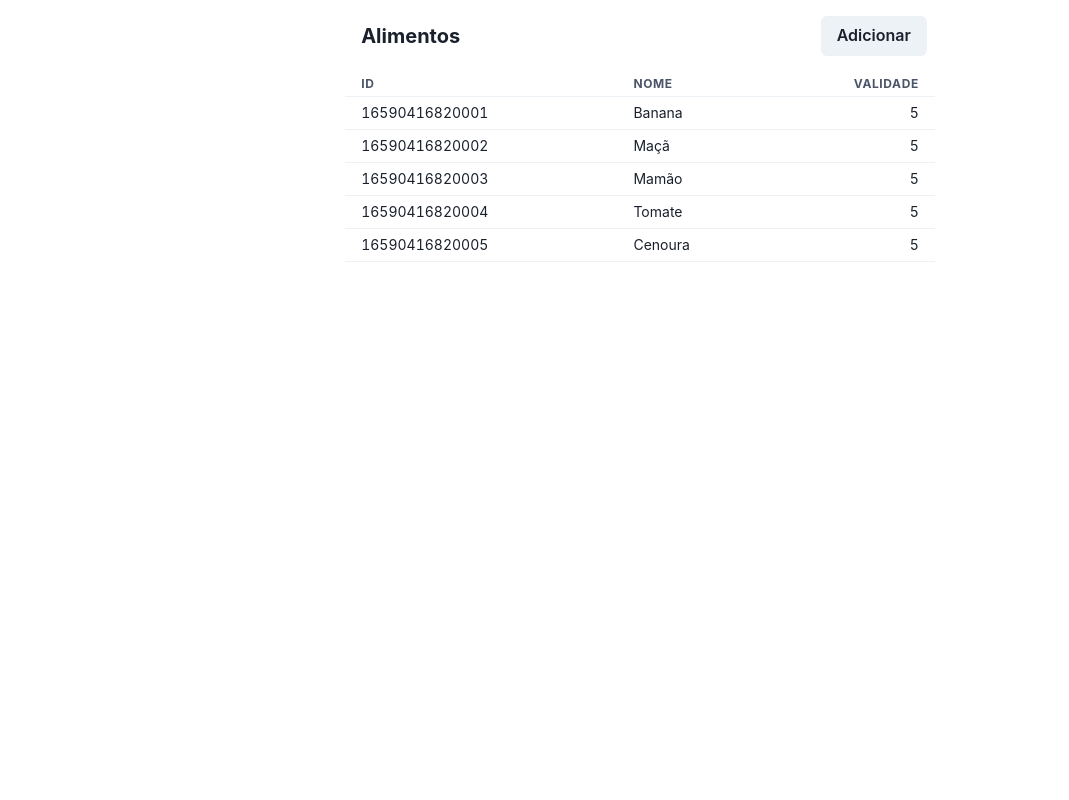
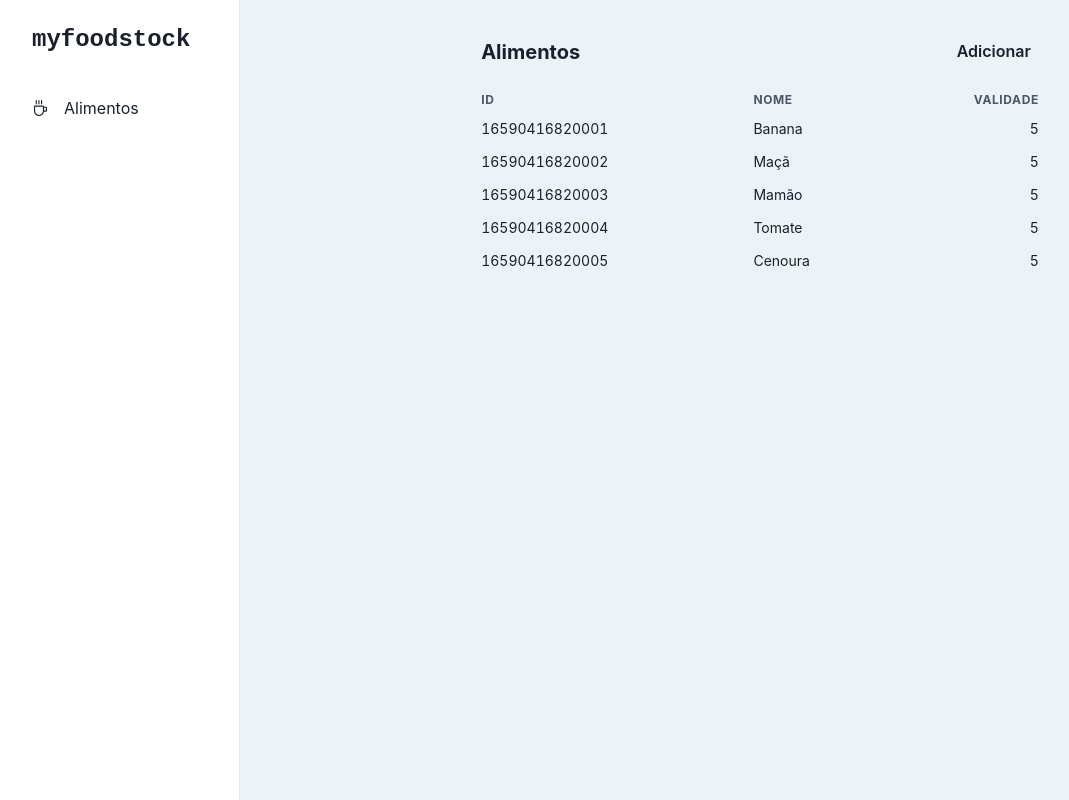
Before and after one commit to souzantero/homy, a React (Create React App) app in the folder client/: page / in a window 1280 px wide. Shown: the whole page, without its empty margins (0-1069 px from the left). Built offline with nearby package versions, Linux system fonts and the light colour scheme.

Commit message:
feat(client): add Sidebar component

```diff
--- a/client/src/App.tsx
+++ b/client/src/App.tsx
@@ -8,6 +8,7 @@ import { ChakraProvider } from '@chakra-ui/react'
 import { Repository } from './domain/repositories/repository'
 import { FoodMemoryRepository } from './infra/repositories/food-memory-repository'
 import { FoodScaffold } from './app/components/food/FoodScaffold'
+import { Sidebar } from './app/components/layout/Sidebar';
 
 export type AppManager = {
   repository: Repository
@@ -37,7 +38,7 @@ function App() {
       <AppContext.Provider value={app}>
         <BrowserRouter>
           <Routes>
-            <Route index element={<FoodScaffold />}/>
+            <Route index element={<Sidebar><FoodScaffold /></Sidebar>}/>
           </Routes>
         </BrowserRouter>
       </AppContext.Provider>
--- a/client/src/app/components/food/AddFoodModal.tsx
+++ b/client/src/app/components/food/AddFoodModal.tsx
@@ -23,6 +23,7 @@ export function AddFoodModal({
     const params = { name, expiresIn: isNaN(expiresInInt) ? 0 : expiresInInt }
     await addFood(params)
     clear()
+    onClose()
   }
 
   const clear = () => {
--- a/client/src/app/components/layout/Sidebar.tsx
+++ b/client/src/app/components/layout/Sidebar.tsx
@@ -16,7 +16,7 @@ import {
 } from '@chakra-ui/react';
 
 import {
-  AiOutlineHome,
+  AiOutlineCoffee,
   AiOutlineMenu
 } from 'react-icons/ai'
 
@@ -27,10 +27,10 @@ interface LinkItemProps {
   icon: IconType;
 }
 const LinkItems: Array<LinkItemProps> = [
-  { name: 'Home', icon: AiOutlineHome },
+  { name: 'Alimentos', icon: AiOutlineCoffee },
 ];
 
-export default function SimpleSidebar({ children }: { children: ReactNode }) {
+export function Sidebar({ children }: { children: ReactNode }) {
   const { isOpen, onOpen, onClose } = useDisclosure();
   return (
     <Box minH="100vh" bg={useColorModeValue('gray.100', 'gray.900')}>
```
